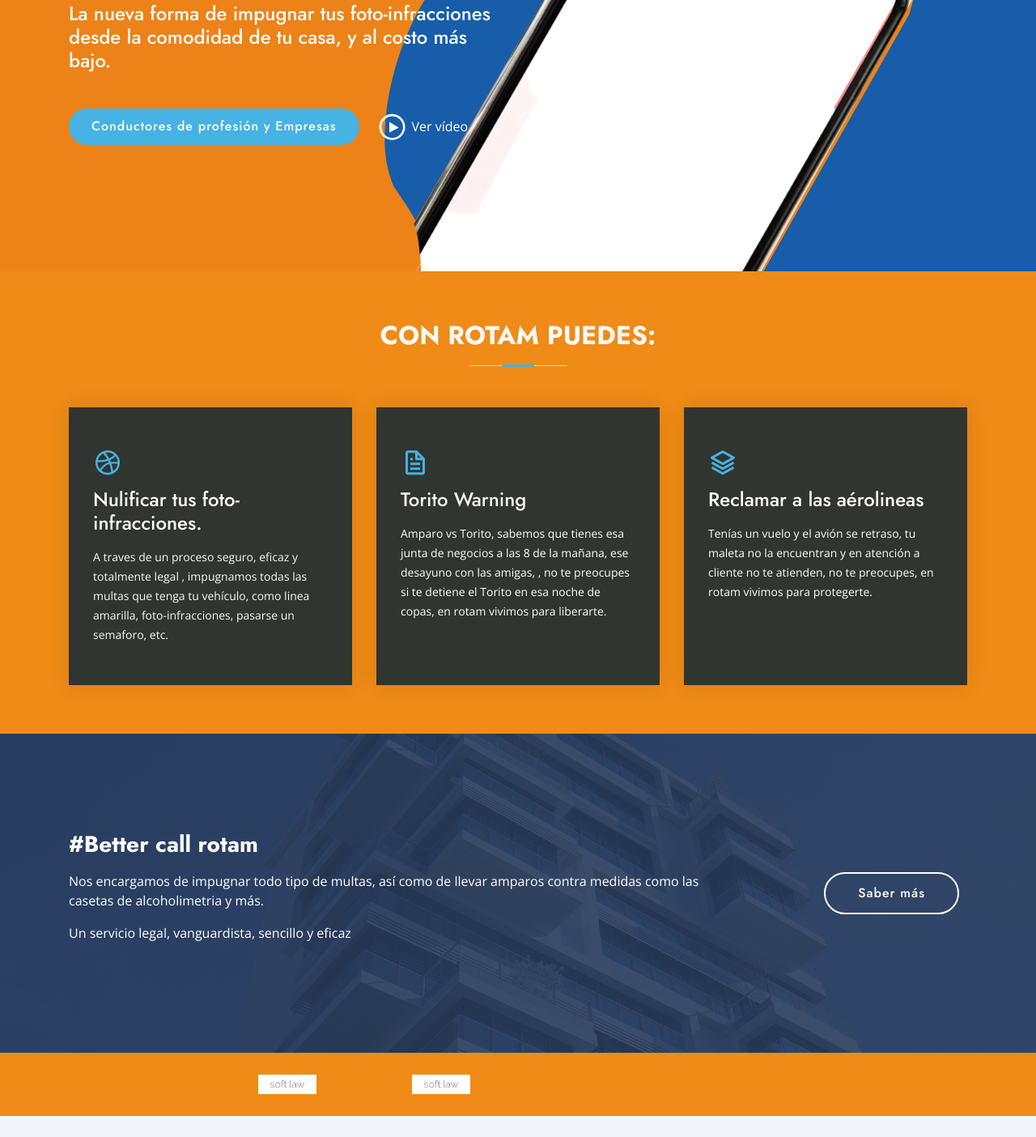
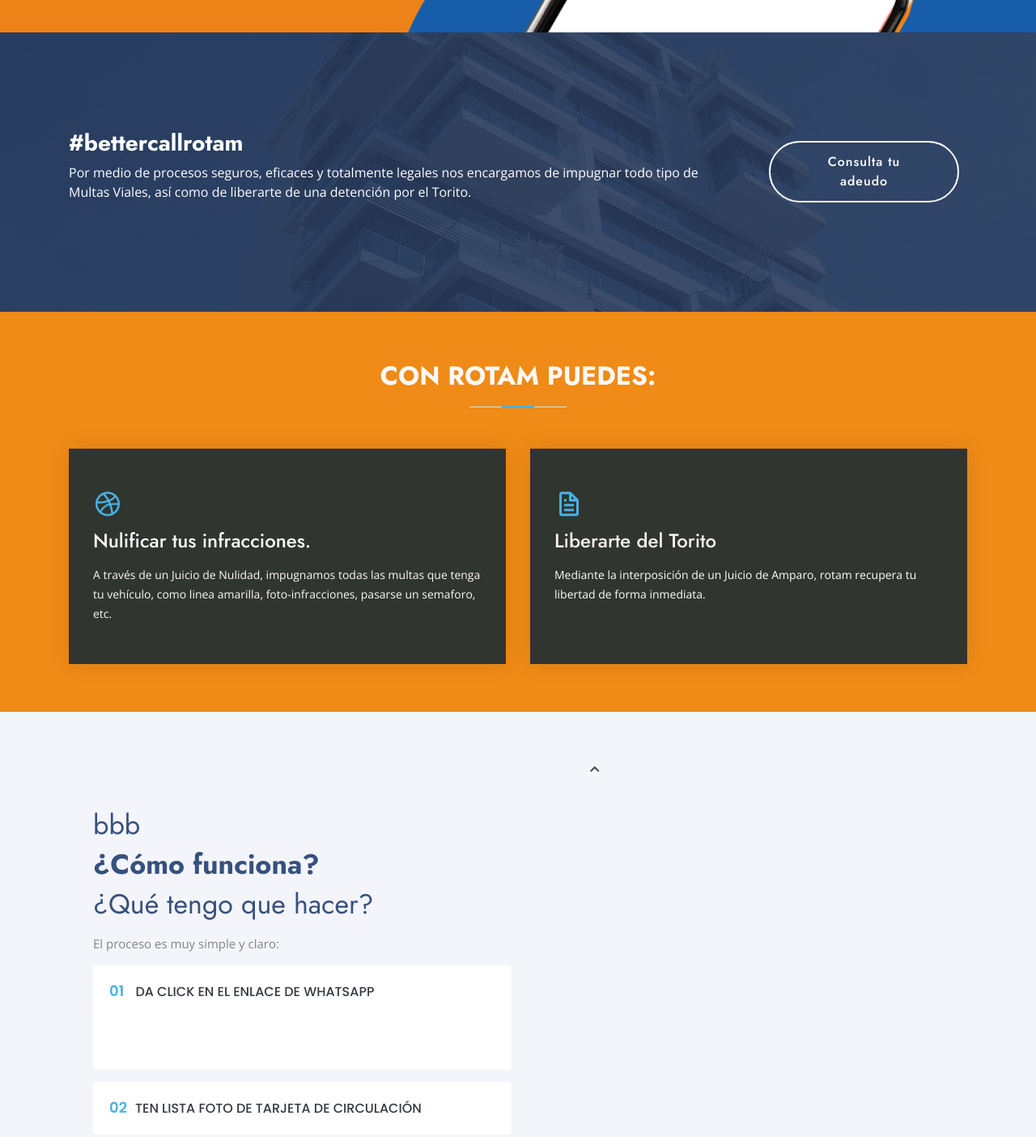
Before and after one commit to RotamMx/rotam, a plain HTML site: page index.html in a window 1280 px wide. Shown: the part 325-1729 px from the top of the page at 81% size. Drawn offline with nearby package versions, Linux system fonts and the light colour scheme.

Commit message:
centrarrotam

```diff
--- a/index.html
+++ b/index.html
@@ -5,8 +5,8 @@
     <meta charset="utf-8">
     <meta content="width=device-width, initial-scale=1.0" name="viewport">
     <title>rotam</title>
-    <meta content="" name="description">
-    <meta content="" name="keywords">
+    <meta content="rotam es la solución legal para ti y tu automovil" name="description">
+    <meta content="multas, foto-infracciones, Viales, vehicular, carro, moto, infacciones, fotoinfracciones, adeudo" name="keywords">
     <!-- Favicons -->
     <link href="/Img/4-04.svg" rel="icon">
     <link href="assets/img/apple-touch-icon.png" rel="apple-touch-icon">
@@ -41,7 +41,7 @@
             <nav class="nav-menu d-none d-lg-block">
                 <ul>
                     <li class="active">
-                        <a href="index.html">Inicio</a>
+                        <a href=#inicio>Inicio</a>
                     </li>
                     <li>
                         <a href="#services">Servicios</a>
@@ -60,7 +60,7 @@
     </header>
     <!-- End Header -->
     <!-- ======= inicio Section ======= -->
-    <section id="hero" class="d-flex align-items-center img-fluid"
+    <section id="inicio" class="d-flex align-items-center img-fluid"
         style="background-image: url('assets/img/Asset%204.png'); margin-top: -4px; padding-top: 8px;">
         <div class="container">
             <div class="row">
@@ -69,11 +69,12 @@
                     <h1 style="color: #ffffff;">Soluciones legales</h1>
                     <h1 style="color: blue;">para tí y tu movilidad</h1>
                     <h2>
-                        <p style="color: #edecec;" class="text-white">La nueva forma de impugnar tus foto-infracciones desde la
+                        <p style="color: #edecec;" class="text-white">La nueva forma de nulificar tus multas desde la
                             comodidad de tu casa, y al costo más bajo. </p><a href="#about"></a><br>
                     </h2>
                     <div class="d-lg-flex" style="margin-top: -61px;">
-                        <a href="#Descuento" class="btn-get-started scrollto">Conductores de profesión y Empresas</a>
+                        <a href="#Descuento" class="btn-get-started scrollto">Conductores de Plataformas, Taxistas y
+                            Empresas</a>
                         <a href="https://www.youtube.com/watch?v=jDDaplaOz7Q" class="venobox btn-watch-video"
                             data-vbtype="video" data-autoplay="true">Ver vídeo<br><i class="icofont-play-alt-2"></i></a>
                     </div>
@@ -86,7 +87,23 @@
     </section>
     <!-- End inicio -->
     <main id="main">
-               <!-- ======= Services Section ======= -->
+        <!-- ======= Better call ROTAM ======= -->
+        <section id="cta" class="cta">
+            <div class="container aos-init aos-animate" data-aos="zoom-in">
+                <div class="row">
+                    <div class="col-lg-9 text-center text-lg-left">
+                        <h3>#bettercallrotam</h3>
+                        <p>Por medio de procesos seguros, eficaces y totalmente legales nos encargamos de impugnar todo
+                            tipo de Multas Viales, así como de liberarte de una detención por el Torito.</p>
+                    </div>
+                    <div class="col-lg-3 cta-btn-container text-center">
+                        <a class="cta-btn align-middle" href="https://gobiernoenlinea1.jalisco.gob.mx/vehicular/">Consulta tu adeudo</a>
+                    </div>
+                </div>
+            </div>
+        </section>
+        <!-- End Better Call Rotam -->
+        <!-- ======= Services Section ======= -->
         <section id="services" class="services section-bg" style="background-color: #ef8b16;">
             <div class="container" data-aos="fade-up">
                 <div class="section-title">
@@ -94,79 +111,33 @@
                     <p></p>
                 </div>
                 <div class="row">
-                    <div class="col-xl-4 col-md-6 d-flex align-items-stretch" data-aos="zoom-in" data-aos-delay="100">
+                    <div class="col-xl-6 col-md-6 d-flex align-items-stretch" data-aos="zoom-in" data-aos-delay="100">
                         <div class="icon-box" style="background-color: #30352f;">
                             <div class="icon">
                                 <i class="bx bxl-dribbble"></i>
                             </div>
-                            <h4><a href="" style="color: #ffffff;">Nulificar tus foto-infracciones.</a></h4>
-                            <p style="color: #fcf8f8;">A traves de un proceso seguro, eficaz y totalmente legal ,
-                                impugnamos todas las multas que tenga tu vehículo, como linea amarilla, foto-infracciones, pasarse un semaforo, etc.</p>
+                            <h4><a href="" style="color: #ffffff;">Nulificar tus infracciones.</a></h4>
+                            <p style="color: #fcf8f8;"> A través de un Juicio de Nulidad, impugnamos todas las multas
+                                que tenga tu vehículo, como linea amarilla, foto-infracciones, pasarse un semaforo, etc.
+                            </p>
                         </div>
                     </div>
-                    <div class="col-xl-4 col-md-6 d-flex align-items-stretch mt-4 mt-md-0" data-aos="zoom-in"
+                    <div class="col-xl-6 col-md-6 d-flex align-items-stretch mt-4 mt-md-0" data-aos="zoom-in"
                         data-aos-delay="200">
                         <div class="icon-box" style="background-color: #30352f; color: #30352e;">
                             <div class="icon">
                                 <i class="bx bx-file"></i>
                             </div>
-                            <h4><a href="" style="color: #f8f1f1;">Torito Warning</a></h4>
-                            <p style="color: #ffffff;">Amparo vs Torito, sabemos que tienes esa junta de negocios a las 8 de la mañana, ese desayuno con las amigas, , no te preocupes si te detiene el Torito en esa noche de copas, en rotam vivimos para liberarte.</p>
-                        </div>
-                    </div>
-                    <div class="col-xl-4 col-md-12 d-flex align-items-stretch mt-4 mt-xl-0" data-aos="zoom-in"
-                        data-aos-delay="400">
-                        <div class="icon-box" style="background-color: #30352f;">
-                            <div class="icon">
-                                <i class="bx bx-layer"></i>
-                            </div>
-                            <h4><a href="" style="color: #ffffff;">Reclamar a las aérolineas</a></h4>
-                            <p style="color: #fdfdfd;">Tenías un vuelo y el avión se retraso, tu maleta no la encuentran y en atención a cliente no te atienden, no te preocupes, en rotam vivimos para protegerte.</p>
+                            <h4><a href="" style="color: #f8f1f1;">Liberarte del Torito</a></h4>
+                            <p style="color: #ffffff;">Mediante la interposición de un Juicio de Amparo, rotam recupera
+                                tu libertad de forma inmediata.</p>
                         </div>
                     </div>
                 </div>
             </div>
+            </div>
         </section>
         <!-- End Services Section -->
-        <!-- ======= Better call ROTAM ======= -->
-        <section id="cta" class="cta">
-            <div class="container aos-init aos-animate" data-aos="zoom-in">
-                <div class="row">
-                    <div class="col-lg-9 text-center text-lg-left">
-                        <h3>#Better call rotam</h3>
-                        <p></p>
-                        <p>Nos encargamos de impugnar todo tipo de multas, así como de llevar amparos contra medidas
-                            como las casetas de
-                            alcoholimetria y más.</p>
-                        <p>Un servicio legal, vanguardista, sencillo y eficaz
-                        </p>
-                        <p></p>
-                    </div>
-                    <div class="col-lg-3 cta-btn-container text-center">
-                        <a class="cta-btn align-middle" href="#">Saber más</a>
-                    </div>
-                </div>
-            </div>
-        </section>
-        <!-- End Better Call Rotam -->
-        <!-- ======= Socios Section ======= -->
-        <section id="cliens" class="cliens section-bg" style="background-color: #ef8b16;">
-            <div class="container">
-                <div class="row" data-aos="zoom-in">
-                    <div class="col-lg-2 col-md-4 col-6 d-flex align-items-center justify-content-center">
-                    </div>
-                    <div class="col-lg-2 col-md-4 col-6 d-flex align-items-center justify-content-center">
-                        <img src="assets/img/softlaw.jpeg" class="img-fluid" alt="">
-                    </div>
-                    <div class="col-lg-2 col-md-4 col-6 d-flex align-items-center justify-content-center">
-                        <img src="assets/img/softlaw.jpeg" class="img-fluid" alt="">
-                    </div>
-                    <div class="col-lg-2 col-md-4 col-6 d-flex align-items-center justify-content-center">
-                    </div>
-                </div>
-            </div>
-        </section>
-        <!-- End Socios -->
         <!-- End Cliens Section -->
         <!-- ======= About Us Section ======= -->
         <!-- End About Us Section -->
@@ -201,9 +172,7 @@
                                     <i class="bx bx-chevron-up icon-close"></i>
                                     <div id="accordion-list-1" class="collapse" data-parent=".accordion-list" style="">
                                         <p>
-                                            Feugiat pretium nibh ipsum consequat. Tempus iaculis urna id volutpat lacus
-                                            laoreet non curabitur gravida. Venenatis lectus magna fringilla urna
-                                            porttitor rhoncus dolor purus non. </p>
+                                            Solicita el servicio de Nulificar tus infracciones.</p>
                                     </div>
                                     <i class="bx bx-chevron-down icon-show"></i>
                                 </li>
@@ -261,18 +230,9 @@
         <section id="cta" class="cta">
             <div class="container aos-init aos-animate" data-aos="zoom-in">
                 <div class="row">
-                    <div class="col-lg-9 text-center text-lg-left">
+                    <div class="col-12 text-center text-lg-center">
                         <h3>rotam es la nueva norma.</h3>
-                        <p></p>
-                        <p>Nos encargamos de impugnar todo tipo de multas, así como de llevar amparos contra medidas
-                            como las casetas de
-                            alcoholimetria y más. </p>
-                        <p>Un servicio legal, vanguardista, sencillo y eficaz
-                        </p>
-                        <p></p>
-                    </div>
-                    <div class="col-lg-3 cta-btn-container text-center">
-                        <a class="cta-btn align-middle" href="#">Saber más</a>
+                        <p>Un servicio legal, vanguardista, sencillo y eficaz</p>
                     </div>
                 </div>
             </div>
@@ -328,6 +288,15 @@
                                 <p>
                                     R: Unicamente necesitamos foto de tu tarjeta de circulacion. Si eres una persona
                                     moral, una foto de tu poder. </p>
+                            </div>
+                        </li>
+                        <li data-aos="fade-up" data-aos-delay="400">
+                            <i class="bx bx-help-circle icon-help"></i>
+                            <a data-toggle="collapse" href="#faq-list-4" class="collapsed">P: ¿Y si ya pagué mis multas? <i class="bx bx-chevron-down icon-show"></i><i
+                                    class="bx bx-chevron-up icon-close"></i></a>
+                            <div id="faq-list-4" class="collapse" data-parent=".faq-list">
+                                <p>
+                                    R: No pasa nada, te devolvemos tu dinero; únicamente si el pago es reciente, dentro de los 30 días hábiles siguientes al pago. </p>
                             </div>
                         </li>
                         <li data-aos="fade-up" data-aos-delay="400">
```
Also changed, not shown: Img/3-03.jpg (added).
